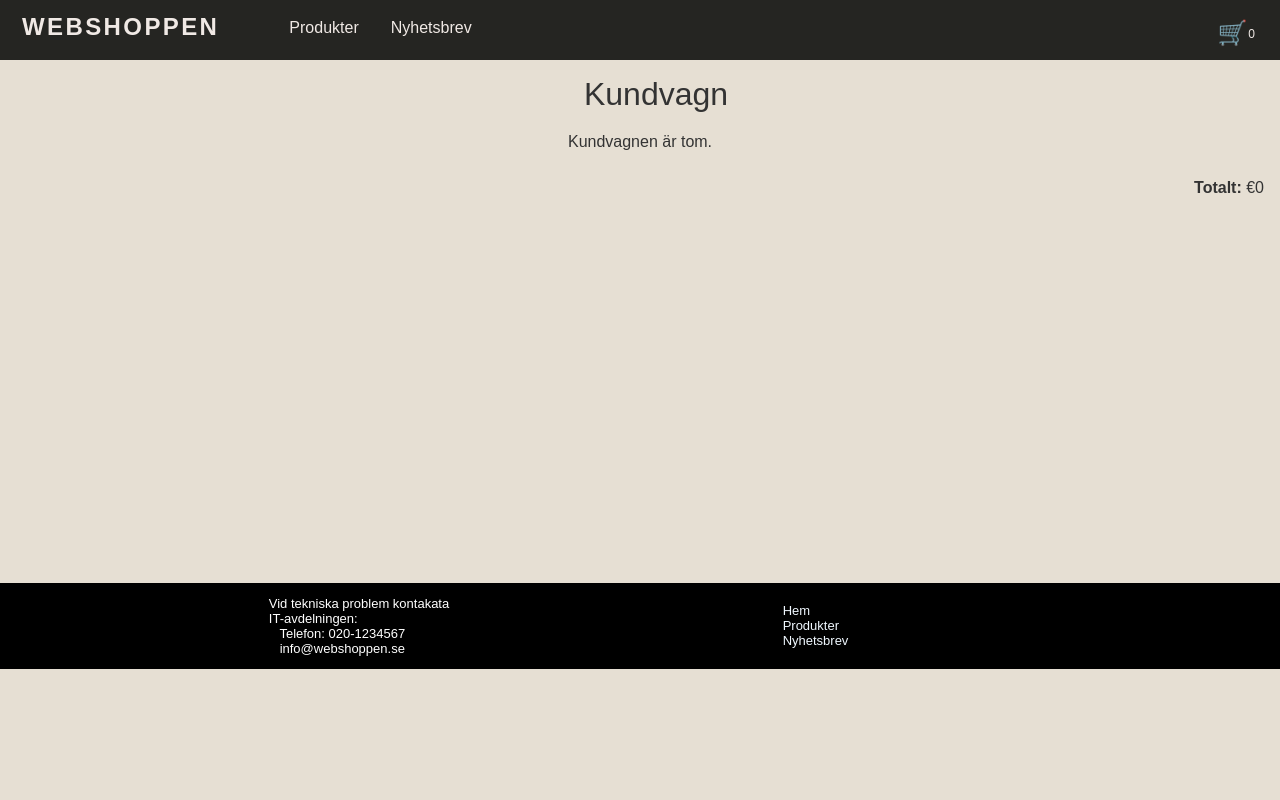
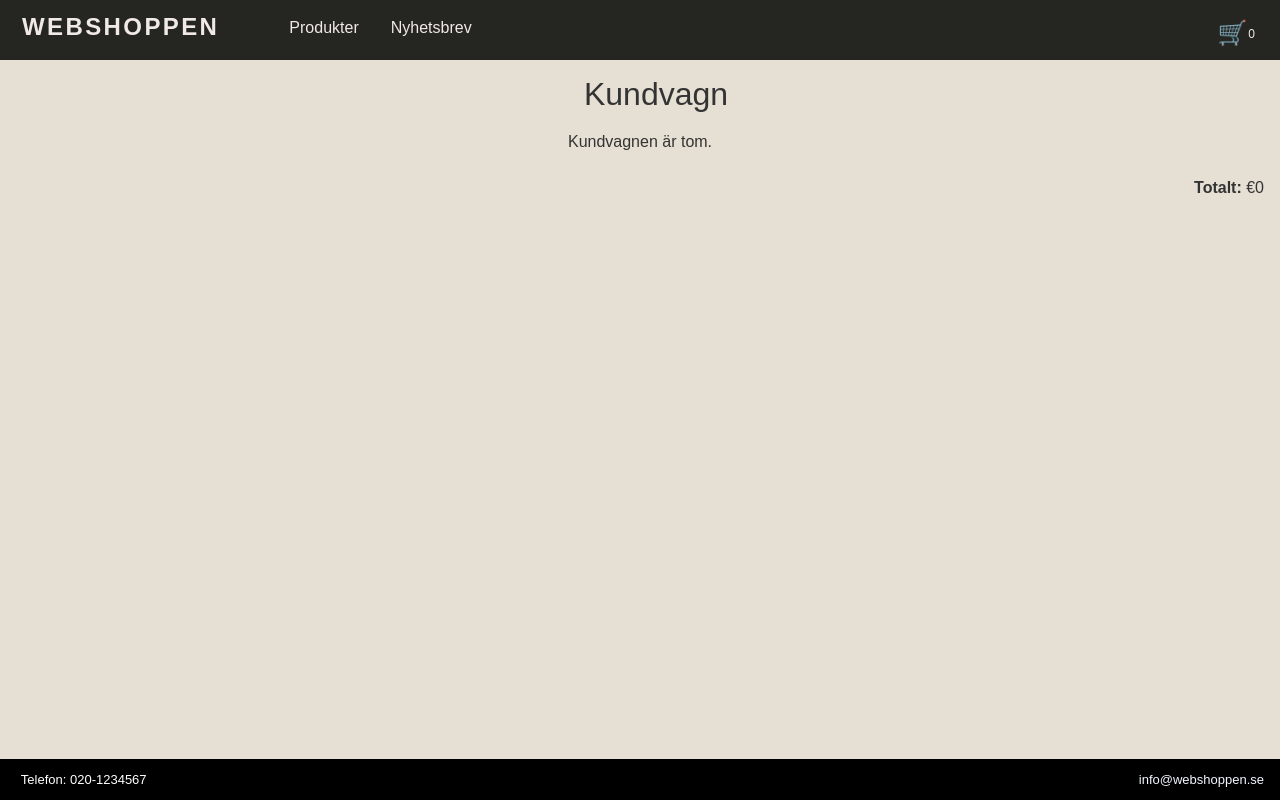
Before and after one commit to berglundtony/WebshopProject, a Next.js app: page /cart in a window 1280 px wide. Built offline with nearby package versions, Linux system fonts and the light colour scheme.

Commit message:
Fixed discount forspecial products.

```diff
--- a/src/app/cartprovider.tsx
+++ b/src/app/cartprovider.tsx
@@ -15,11 +15,13 @@ export function CartProvider({ children }: { children: ReactNode; }) {
             if (existingIndex !== -1) {
                 return prev.map((item, index) =>
                     index === existingIndex
-                        ? { ...item, quantity: item.quantity + 1 } // Uppdatera quantity om produkten finns
+                        ? { ...item, quantity: item.quantity + 1, price: item.price + product.price }
                         : item
                 );
+            } else {
+                return [...prev, { ...product, quantity: 1 }];
             }
-            return [...prev, { ...product, quantity: 1 }]; // Lägg till produkt med quantity: 1 om den inte finns
+
         });
     };
     const incrementCartItem = (id: number) => {
--- a/src/app/components/footer/Footer.tsx
+++ b/src/app/components/footer/Footer.tsx
@@ -1,6 +1,4 @@
-import Image from 'next/image';
 import styles from './footer.module.css';
-import Link from 'next/link';
 
 export default function Footer() {
 
@@ -9,20 +7,13 @@ export default function Footer() {
             <div className={styles.leftSide}>
 
                 <div className={styles.contact}>
-                    <p className={styles.footerPara}>Vid tekniska problem kontakata</p>
-                    <p>IT-avdelningen:</p>
-                        <p><i className="fa fa-phone" aria-hidden="true"></i>&nbsp;&nbsp; Telefon: <a
+                        <p><i className="fa fa-phone" aria-hidden="true"></i>Telefon: <a
                             href="tel:+46201234567">020-1234567</a></p>
-                        <p><i className="fa fa-envelope-o" aria-hidden="true"></i>&nbsp;&nbsp; <a
-                            href="mailto:info@webshoppen.se">info@webshoppen.se</a></p>
+
                 </div>
             </div>
             <div className={styles.rightSide}>
-                <ul>
-                    <li><Link href="/">Hem</Link></li>
-                    <li><Link href="/products">Produkter</Link></li>
-                    <li><Link href="/nyhetsbrev">Nyhetsbrev</Link></li>
-                </ul>
+                <p><i className="fa fa-envelope-o" aria-hidden="true"></i><a href="mailto:info@webshoppen.se">info@webshoppen.se</a></p>
             </div>
         </footer>
     )
--- a/src/app/components/footer/footer.module.css
+++ b/src/app/components/footer/footer.module.css
@@ -1,17 +1,17 @@
-.footWrapper{
+.footWrapper {
     font-size: small;
     margin-top: 10px;
-    width: 100vw;
+    width: 100%;
     display: flex;
     height: 100px;
-    justify-content: center;
+    justify-content: space-between;
     align-items: center;
     height: auto;
     background-color: black;
     color: var(--fontColBtnBuy);
 
     .leftSide {
-        padding-left: 20%;
+        padding-left: .5rem;
         color: white;
         display: flex;
         flex-wrap: wrap;
@@ -20,17 +20,16 @@
         padding-right: 10vw;
         width: 60vw;
         height: auto;
-      }
+    }
 }
+
 .rightSide {
-    width: 40vw;
-    ul {
-        list-style: none;
-      }
-  }
+    margin-left: auto;
+    margin-right: 1rem;
+}
 
 @media screen and (max-width: 380px) {
-    .footWrapper{
+    .footWrapper {
         flex-direction: column;
 
         .leftSide {
@@ -39,8 +38,9 @@
         }
     }
 }
+
 @media screen and (max-width: 800px) {
     .leftSide {
-        padding-left: 100px;
+        padding-left: 1rem;
     }
 }
--- a/src/app/components/top-navigation/topNavigation.module.css
+++ b/src/app/components/top-navigation/topNavigation.module.css
@@ -57,6 +57,7 @@
         font-weight: 700;
         text-transform: uppercase;
         letter-spacing: 0.15rem;
+        margin-left: 1rem;
     }
 
     .dropdownMenu {
--- a/src/app/globals.css
+++ b/src/app/globals.css
@@ -2,11 +2,19 @@
   --background: rgb(230, 223, 211);
   --foreground: #171717;
   --cardColor: rgb(221, 198, 156);
-  --cardBorderColor:gray;
+  --cardBorderColor: gray;
   --bgColBtnDetails: rgb(105, 74, 33);
   --bgColBtnBuy: rgb(172, 86, 15);
   --fontColBtnBuy: aliceblue;
+}
 
+body {
+  flex: 1;
+}
+
+main {
+  flex: 1;
+  /* Gör att main tar upp all tillgänglig höjd */
 }
 
 @media (prefers-color-scheme: dark) {
@@ -14,7 +22,7 @@
     --background: #423535;
     --foreground: #ededed;
     --cardColor: #473a21;
-    --cardBorderColor:rgb(56, 56, 56);
+    --cardBorderColor: rgb(56, 56, 56);
   }
 }
 
@@ -22,6 +30,10 @@ html,
 body {
   max-width: 100vw;
   overflow-x: hidden;
+  height: 100%;
+  margin: 0;
+  display: flex;
+  flex-direction: column;
 }
 
 body {
@@ -42,9 +54,9 @@ a {
   color: inherit;
   text-decoration: none;
 }
-ul >li
-  {
-    list-style-type: none;
+
+ul>li {
+  list-style-type: none;
 }
 
 
--- a/src/app/layout.tsx
+++ b/src/app/layout.tsx
@@ -1,19 +1,9 @@
 import type { Metadata } from "next";
-import { Geist, Geist_Mono } from "next/font/google";
 import "./globals.css";
 import { CartProvider } from "./cartprovider";
 import TopNavigation from './components/top-navigation/TopNavigation';
 import Footer from "./components/footer/Footer";
 
-const geistSans = Geist({
-  variable: "--font-geist-sans",
-  subsets: ["latin"],
-});
-
-const geistMono = Geist_Mono({
-  variable: "--font-geist-mono",
-  subsets: ["latin"],
-});
 
 export const metadata: Metadata = {
   title: "Webbshopen",
@@ -28,7 +18,7 @@ export default function RootLayout({
   return (
     <html lang="sv">
       <CartProvider>
-        <body className={`${geistSans.variable} ${geistMono.variable}`}>
+        <body>
         <TopNavigation/>
         <main>{children}</main>
         <Footer/>
--- a/src/app/page.module.css
+++ b/src/app/page.module.css
@@ -38,13 +38,11 @@
 }
 .discountWrapper{
   display:flex;
-  justify-content: center;
 }
 
 .campaignWrapper {
   display: flex;
   gap: clamp(3.5rem, 2vw, 1rem);
-  margin: .2rem;
 
   .imageWrapper {
     display: flex;
@@ -86,7 +84,7 @@
   color: red;
   text-align: left;
   font-size: clamp(1.5rem, 1.5vw, 2.5rem);
-  margin: 0 .1em 0 2.5rem;
+  margin: 0 .1em 0 1.5rem;
 }
 
 .imageWrapper:hover .overlay {
--- a/src/app/products/page.module.css
+++ b/src/app/products/page.module.css
@@ -6,6 +6,7 @@
   padding: 0.5rem;
   padding-bottom: 0;
   padding-right: 0;
+  gap: clamp(.2rem, 4vw, 10rem);
   width: calc(100% - 1rem);
 }
 
@@ -13,8 +14,6 @@
 @media (min-width: 768px) {
   .ToolPanel {
     grid-template-columns: repeat(3, 1fr);
-    gap: 10rem;
-    /* Tre kolumner */
   }
 }
 
```
Also changed, not shown: src/app/components/product-cards/campaignProducts.tsx (+8 -2 lines), src/app/page.tsx (+2 -20 lines), 1 other file (tests, documents, lock files or other folders).
